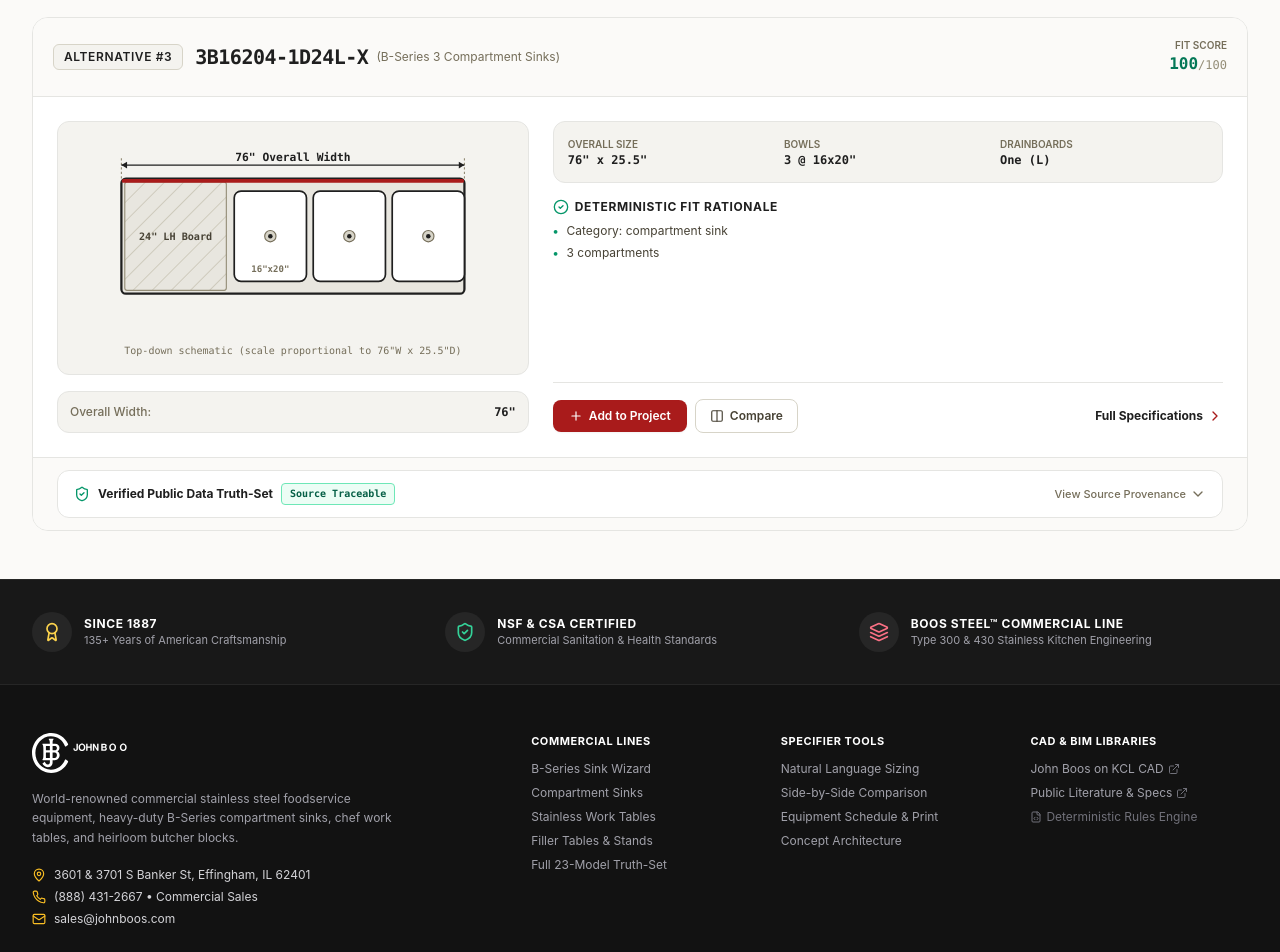
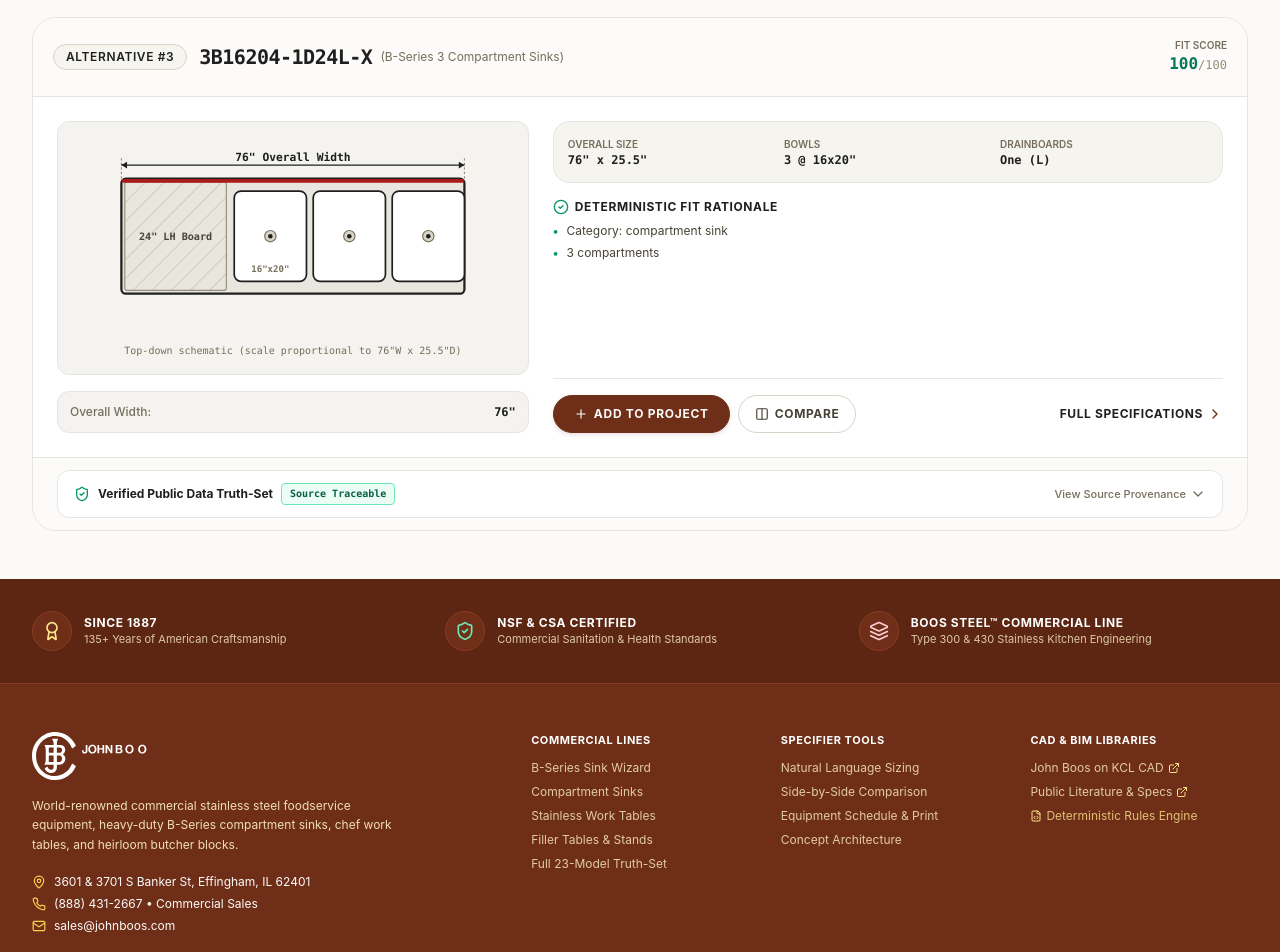
Before and after one commit to metamendmarketing/john-boos-antigravity-demo, a Next.js app: page /results in a window 1280 px wide. Shown: the part 1600-2552 px from the top of the page. Built offline with nearby package versions, Linux system fonts and the light colour scheme.

Commit message:
style: apply official johnboos.com CSS styling with oxblood palette, pill buttons, and Neue Haas typography

```diff
--- a/src/app/globals.css
+++ b/src/app/globals.css
@@ -3,18 +3,91 @@
 @tailwind utilities;
 
 :root {
-  --background: #fbfaf8;
+  --background: #fcfbf9;
   --foreground: #1f1f1f;
+  --boos-oxblood: #6f2e18;
+  --boos-oxblood-hover: #562210;
+  --boos-gold: #c5a880;
+  --boos-canvas: #fcfbf9;
+  --boos-surface: #f5f4ef;
+  --boos-border: #e5e5e2;
 }
 
 body {
   color: var(--foreground);
   background: var(--background);
-  font-family: -apple-system, BlinkMacSystemFont, 'Segoe UI', Roboto, Helvetica, Arial, sans-serif;
+  font-family: "Neue Haas Grotesk Text Pro", -apple-system, BlinkMacSystemFont, "Segoe UI", Roboto, Helvetica, Arial, sans-serif;
   min-height: 100vh;
+  -webkit-font-smoothing: antialiased;
+  -moz-osx-font-smoothing: grayscale;
 }
 
-/* Print styles for equipment schedule */
+/* Official John Boos Pill Button Rules from primaryButton.css */
+.boos-btn-primary {
+  display: inline-flex;
+  align-items: center;
+  justify-content: center;
+  font-family: "Neue Haas Grotesk Text Pro", -apple-system, BlinkMacSystemFont, sans-serif;
+  font-weight: 700;
+  text-transform: uppercase;
+  letter-spacing: 0.06em;
+  background-color: #6f2e18;
+  color: #fcfbf9;
+  border-radius: 9999px;
+  border: 1px solid #6f2e18;
+  transition: all 0.25s ease;
+  box-shadow: 0 2px 4px rgba(111, 46, 24, 0.15);
+}
+
+.boos-btn-primary:hover {
+  background-color: #562210;
+  border-color: #562210;
+  box-shadow: 0 4px 10px rgba(111, 46, 24, 0.25);
+  transform: translateY(-1px);
+}
+
+.boos-btn-secondary {
+  display: inline-flex;
+  align-items: center;
+  justify-content: center;
+  font-family: "Neue Haas Grotesk Text Pro", -apple-system, BlinkMacSystemFont, sans-serif;
+  font-weight: 700;
+  text-transform: uppercase;
+  letter-spacing: 0.06em;
+  background-color: #1f1f1f;
+  color: #fcfbf9;
+  border-radius: 9999px;
+  border: 1px solid #1f1f1f;
+  transition: all 0.25s ease;
+}
+
+.boos-btn-secondary:hover {
+  background-color: #121212;
+  border-color: #121212;
+  transform: translateY(-1px);
+}
+
+.boos-btn-outline {
+  display: inline-flex;
+  align-items: center;
+  justify-content: center;
+  font-family: "Neue Haas Grotesk Text Pro", -apple-system, BlinkMacSystemFont, sans-serif;
+  font-weight: 700;
+  text-transform: uppercase;
+  letter-spacing: 0.06em;
+  background-color: #ffffff;
+  color: #1f1f1f;
+  border-radius: 9999px;
+  border: 1px solid #d7d4c8;
+  transition: all 0.25s ease;
+}
+
+.boos-btn-outline:hover {
+  background-color: #f5f4ef;
+  border-color: #1f1f1f;
+}
+
+/* Print styles */
 @media print {
   body {
     background: #ffffff !important;
--- a/src/components/results/ProductMatchCard.tsx
+++ b/src/components/results/ProductMatchCard.tsx
@@ -48,7 +48,7 @@
   const getRankBadge = () => {
     if (explainability.matchRank === 1 && explainability.isExactMatch) {
       return (
-        <span className="px-3 py-1 rounded-md bg-emerald-50 text-emerald-800 border border-emerald-300 text-xs font-bold uppercase tracking-wider flex items-center space-x-1 shadow-2xs">
+        <span className="px-3 py-1 rounded-full bg-emerald-50 text-emerald-800 border border-emerald-300 text-xs font-bold uppercase tracking-wider flex items-center space-x-1 shadow-2xs">
           <Award className="w-3.5 h-3.5 text-emerald-700" />
           <span>Best Exact Fit</span>
         </span>
@@ -56,13 +56,13 @@
     }
     if (explainability.isExactMatch) {
       return (
-        <span className="px-2.5 py-1 rounded-md bg-[#f4f3ef] text-[#1f1f1f] border border-[#d7d4c8] text-xs font-semibold uppercase tracking-wider">
+        <span className="px-3 py-1 rounded-full bg-[#f5f4ef] text-[#1f1f1f] border border-[#d7d4c8] text-xs font-semibold uppercase tracking-wider">
           Alternative #{explainability.matchRank}
         </span>
       );
     }
     return (
-      <span className="px-2.5 py-1 rounded-md bg-amber-50 text-amber-900 border border-amber-300 text-xs font-semibold uppercase tracking-wider flex items-center space-x-1">
+      <span className="px-3 py-1 rounded-full bg-amber-50 text-amber-900 border border-amber-300 text-xs font-semibold uppercase tracking-wider flex items-center space-x-1">
         <AlertTriangle className="w-3.5 h-3.5 text-amber-700" />
         <span>Near Match #{explainability.matchRank}</span>
       </span>
@@ -71,14 +71,14 @@
 
   return (
     <div
-      className={`rounded-2xl border transition-all duration-200 overflow-hidden bg-white shadow-xs ${
+      className={`rounded-3xl border transition-all duration-200 overflow-hidden bg-white shadow-xs ${
         isBest
-          ? "border-2 border-[#a91b1b] ring-4 ring-[#a91b1b]/10 shadow-md"
+          ? "border-2 border-[#6f2e18] ring-4 ring-[#6f2e18]/10 shadow-md"
           : "border-[#e5e5e2] hover:border-[#b8b3a0]"
       }`}
     >
       {/* Top Header */}
-      <div className="p-4 sm:p-5 border-b border-[#e5e5e2] flex flex-col sm:flex-row sm:items-center justify-between gap-3 bg-[#fbfaf8]">
+      <div className="p-4 sm:p-5 border-b border-[#e5e5e2] flex flex-col sm:flex-row sm:items-center justify-between gap-3 bg-[#fcfbf9]">
         <div className="flex items-center space-x-3">
           {getRankBadge()}
           <div>
@@ -96,7 +96,7 @@
         {/* Score indicator */}
         <div className="flex items-center space-x-2 self-start sm:self-auto">
           <div className="text-right">
-            <span className="text-[10px] uppercase font-semibold text-[#756e5a] block -mb-0.5">
+            <span className="text-[10px] uppercase font-semibold text-[#756e5a] block -mb-0.5 font-sans">
               Fit Score
             </span>
             <span
@@ -131,7 +131,7 @@
         <div className="lg:col-span-7 flex flex-col justify-between space-y-5">
           <div className="space-y-4">
             {/* Quick Specs Grid */}
-            <div className="grid grid-cols-3 gap-2 p-3.5 rounded-xl bg-[#f4f3ef] border border-[#e5e5e2] text-xs">
+            <div className="grid grid-cols-3 gap-2 p-3.5 rounded-2xl bg-[#f5f4ef] border border-[#e5e5e2] text-xs">
               <div>
                 <span className="text-[#756e5a] block text-[10px] uppercase font-semibold">Overall Size</span>
                 <span className="font-mono text-[#1f1f1f] font-bold">
@@ -160,7 +160,7 @@
 
             {/* Why This Fits */}
             <div>
-              <h4 className="text-xs font-bold uppercase tracking-wider text-[#1f1f1f] mb-2 flex items-center space-x-1.5">
+              <h4 className="text-xs font-bold uppercase tracking-wider text-[#1f1f1f] mb-2 flex items-center space-x-1.5 font-sans">
                 <CheckCircle2 className="w-4 h-4 text-emerald-600" />
                 <span>Deterministic Fit Rationale</span>
               </h4>
@@ -176,7 +176,7 @@
 
             {/* Compromises / Hard failures */}
             {explainability.compromises.length > 0 && (
-              <div className="p-3.5 rounded-xl bg-amber-50 border border-amber-200 text-xs">
+              <div className="p-3.5 rounded-2xl bg-amber-50 border border-amber-200 text-xs">
                 <span className="font-semibold text-amber-900 flex items-center space-x-1 mb-1">
                   <AlertTriangle className="w-4 h-4 text-amber-700" />
                   <span>Compromises from Request:</span>
@@ -190,7 +190,7 @@
             )}
 
             {explainability.hardFailures.length > 0 && (
-              <div className="p-3.5 rounded-xl bg-red-50 border border-red-200 text-xs">
+              <div className="p-3.5 rounded-2xl bg-red-50 border border-red-200 text-xs">
                 <span className="font-semibold text-red-900 flex items-center space-x-1 mb-1">
                   <XCircle className="w-4 h-4 text-red-700" />
                   <span>Physical Space / Hard Conflict:</span>
@@ -209,10 +209,10 @@
             <div className="flex items-center space-x-2">
               <button
                 onClick={handleAddProject}
-                className={`px-4 py-2 rounded-lg text-xs font-semibold flex items-center space-x-1.5 transition-all shadow-xs ${
+                className={`px-5 py-2.5 rounded-full text-xs font-bold uppercase tracking-wider flex items-center space-x-1.5 transition-all shadow-xs ${
                   inProject
-                    ? "bg-[#f4f3ef] text-emerald-800 border border-emerald-300"
-                    : "bg-[#a91b1b] hover:bg-[#8b1515] text-white shadow-sm"
+                    ? "bg-[#f5f4ef] text-emerald-800 border border-emerald-300"
+                    : "boos-btn-primary"
                 }`}
               >
                 {inProject ? <Check className="w-3.5 h-3.5" /> : <Plus className="w-3.5 h-3.5" />}
@@ -221,10 +221,10 @@
 
               <button
                 onClick={() => toggleCompare(product.model)}
-                className={`px-3.5 py-2 rounded-lg text-xs font-semibold border transition-colors flex items-center space-x-1.5 ${
+                className={`px-4 py-2.5 rounded-full text-xs font-bold uppercase tracking-wider border transition-colors flex items-center space-x-1.5 ${
                   comparing
                     ? "bg-[#1f1f1f] text-white border-[#1f1f1f]"
-                    : "bg-white hover:bg-[#f4f3ef] text-[#474235] border-[#d7d4c8]"
+                    : "bg-white hover:bg-[#f5f4ef] text-[#474235] border-[#d7d4c8]"
                 }`}
               >
                 <Columns2 className="w-3.5 h-3.5" />
@@ -234,17 +234,17 @@
 
             <Link
               href={`/products/${encodeURIComponent(product.model)}`}
-              className="inline-flex items-center space-x-1 text-xs font-bold text-[#1f1f1f] hover:text-[#a91b1b] transition-colors"
+              className="inline-flex items-center space-x-1 text-xs font-bold uppercase tracking-wider text-[#1f1f1f] hover:text-[#6f2e18] transition-colors font-sans"
             >
               <span>Full Specifications</span>
-              <ChevronRight className="w-4 h-4 text-[#a91b1b]" />
+              <ChevronRight className="w-4 h-4 text-[#6f2e18]" />
             </Link>
           </div>
         </div>
       </div>
 
       {/* Expandable Source Evidence Bar */}
-      <div className="border-t border-[#e5e5e2] bg-[#fbfaf8] px-6 py-3">
+      <div className="border-t border-[#e5e5e2] bg-[#fcfbf9] px-6 py-3">
         <SourceEvidenceDrawer product={product} />
       </div>
     </div>
--- a/src/components/shell/Footer.tsx
+++ b/src/components/shell/Footer.tsx
@@ -13,47 +13,47 @@
 
 export const Footer: React.FC = () => {
   return (
-    <footer className="bg-[#121212] border-t border-[#262626] text-zinc-400 text-xs">
+    <footer className="bg-[#6f2e18] text-[#fcfbf9] text-xs">
       {/* Top Value Banner */}
-      <div className="border-b border-[#262626] py-8 px-4 sm:px-6 lg:px-8 bg-[#181818]">
+      <div className="border-b border-[#8a3c22] py-8 px-4 sm:px-6 lg:px-8 bg-[#5d2613]">
         <div className="max-w-7xl mx-auto grid grid-cols-1 md:grid-cols-3 gap-6 text-center md:text-left">
           <div className="flex items-center justify-center md:justify-start space-x-3">
-            <div className="w-10 h-10 rounded-full bg-[#262626] flex items-center justify-center text-amber-300">
+            <div className="w-10 h-10 rounded-full bg-[#6f2e18] border border-[#8a3c22] flex items-center justify-center text-amber-200">
               <Award className="w-5 h-5" />
             </div>
             <div>
-              <span className="font-bold text-white uppercase tracking-wider text-xs block">
+              <span className="font-bold text-white uppercase tracking-wider text-xs block font-sans">
                 Since 1887
               </span>
-              <span className="text-[11px] text-zinc-400">
+              <span className="text-[11px] text-amber-100/80">
                 135+ Years of American Craftsmanship
               </span>
             </div>
           </div>
 
           <div className="flex items-center justify-center md:justify-start space-x-3">
-            <div className="w-10 h-10 rounded-full bg-[#262626] flex items-center justify-center text-emerald-400">
+            <div className="w-10 h-10 rounded-full bg-[#6f2e18] border border-[#8a3c22] flex items-center justify-center text-emerald-300">
               <ShieldCheck className="w-5 h-5" />
             </div>
             <div>
-              <span className="font-bold text-white uppercase tracking-wider text-xs block">
+              <span className="font-bold text-white uppercase tracking-wider text-xs block font-sans">
                 NSF &amp; CSA Certified
               </span>
-              <span className="text-[11px] text-zinc-400">
+              <span className="text-[11px] text-amber-100/80">
                 Commercial Sanitation &amp; Health Standards
               </span>
             </div>
           </div>
 
           <div className="flex items-center justify-center md:justify-start space-x-3">
-            <div className="w-10 h-10 rounded-full bg-[#262626] flex items-center justify-center text-rose-400">
+            <div className="w-10 h-10 rounded-full bg-[#6f2e18] border border-[#8a3c22] flex items-center justify-center text-rose-200">
               <Layers className="w-5 h-5" />
             </div>
             <div>
-              <span className="font-bold text-white uppercase tracking-wider text-xs block">
+              <span className="font-bold text-white uppercase tracking-wider text-xs block font-sans">
                 Boos Steel™ Commercial Line
               </span>
-              <span className="text-[11px] text-zinc-400">
+              <span className="text-[11px] text-amber-100/80">
                 Type 300 &amp; 430 Stainless Kitchen Engineering
               </span>
             </div>
@@ -69,25 +69,25 @@
             <img
               src="/john_boos_logo.svg"
               alt="John Boos & Co."
-              className="h-10 w-auto object-contain brightness-0 invert"
+              className="h-12 w-auto object-contain brightness-0 invert"
             />
           </div>
 
-          <p className="text-zinc-400 text-xs leading-relaxed max-w-sm">
+          <p className="text-amber-100/90 text-xs leading-relaxed max-w-sm">
             World-renowned commercial stainless steel foodservice equipment, heavy-duty B-Series compartment sinks, chef work tables, and heirloom butcher blocks.
           </p>
 
-          <div className="space-y-1.5 text-zinc-300 text-xs pt-1">
+          <div className="space-y-1.5 text-[#fcfbf9] text-xs pt-1">
             <p className="flex items-center">
-              <MapPin className="w-3.5 h-3.5 mr-2 text-amber-400 flex-shrink-0" />
+              <MapPin className="w-3.5 h-3.5 mr-2 text-amber-300 flex-shrink-0" />
               3601 &amp; 3701 S Banker St, Effingham, IL 62401
             </p>
             <p className="flex items-center">
-              <Phone className="w-3.5 h-3.5 mr-2 text-amber-400 flex-shrink-0" />
+              <Phone className="w-3.5 h-3.5 mr-2 text-amber-300 flex-shrink-0" />
               (888) 431-2667 &bull; Commercial Sales
             </p>
             <p className="flex items-center">
-              <Mail className="w-3.5 h-3.5 mr-2 text-amber-400 flex-shrink-0" />
+              <Mail className="w-3.5 h-3.5 mr-2 text-amber-300 flex-shrink-0" />
               sales@johnboos.com
             </p>
           </div>
@@ -95,10 +95,10 @@
 
         {/* Commercial Navigation */}
         <div>
-          <h4 className="font-bold text-white uppercase tracking-wider text-[11px] mb-3">
+          <h4 className="font-bold text-white uppercase tracking-wider text-[11px] mb-3 font-sans">
             Commercial Lines
           </h4>
-          <ul className="space-y-2 text-zinc-400">
+          <ul className="space-y-2 text-amber-100/80">
             <li>
               <Link href="/configure" className="hover:text-white transition-colors">
                 B-Series Sink Wizard
@@ -129,10 +129,10 @@
 
         {/* Specifier Tools */}
         <div>
-          <h4 className="font-bold text-white uppercase tracking-wider text-[11px] mb-3">
+          <h4 className="font-bold text-white uppercase tracking-wider text-[11px] mb-3 font-sans">
             Specifier Tools
           </h4>
-          <ul className="space-y-2 text-zinc-400">
+          <ul className="space-y-2 text-amber-100/80">
             <li>
               <Link href="/" className="hover:text-white transition-colors">
                 Natural Language Sizing
@@ -158,10 +158,10 @@
 
         {/* Technical & KCL Resources */}
         <div>
-          <h4 className="font-bold text-white uppercase tracking-wider text-[11px] mb-3">
+          <h4 className="font-bold text-white uppercase tracking-wider text-[11px] mb-3 font-sans">
             CAD &amp; BIM Libraries
           </h4>
-          <ul className="space-y-2 text-zinc-400">
+          <ul className="space-y-2 text-amber-100/80">
             <li>
               <a
                 href="https://johnboos.kclcad.com/app/I108920834#models"
@@ -170,7 +170,7 @@
                 className="hover:text-white inline-flex items-center space-x-1"
               >
                 <span>John Boos on KCL CAD</span>
-                <ExternalLink className="w-3 h-3 text-zinc-500" />
+                <ExternalLink className="w-3 h-3 text-amber-200" />
               </a>
             </li>
             <li>
@@ -181,12 +181,12 @@
                 className="hover:text-white inline-flex items-center space-x-1"
               >
                 <span>Public Literature &amp; Specs</span>
-                <ExternalLink className="w-3 h-3 text-zinc-500" />
+                <ExternalLink className="w-3 h-3 text-amber-200" />
               </a>
             </li>
             <li>
-              <span className="text-zinc-500 flex items-center space-x-1">
-                <FileCode className="w-3 h-3 text-zinc-500" />
+              <span className="text-amber-200/80 flex items-center space-x-1">
+                <FileCode className="w-3 h-3 text-amber-200" />
                 <span>Deterministic Rules Engine</span>
               </span>
             </li>
@@ -195,7 +195,7 @@
       </div>
 
       {/* Concept Disclaimer Bar */}
-      <div className="border-t border-[#262626] bg-[#0a0a0a] py-6 px-4 sm:px-6 lg:px-8 text-zinc-500 text-[11px]">
+      <div className="border-t border-[#8a3c22] bg-[#4f1e0d] py-6 px-4 sm:px-6 lg:px-8 text-amber-100/60 text-[11px]">
         <div className="max-w-7xl mx-auto flex flex-col md:flex-row items-center justify-between gap-3">
           <p>
             &copy; 2026 Metamend. Private concept demonstration prepared for John Boos &amp; Co. stakeholders.
--- a/tailwind.config.ts
+++ b/tailwind.config.ts
@@ -10,28 +10,30 @@
     extend: {
       colors: {
         boos: {
-          50: '#fbfaf8',
-          100: '#f4f3ef',
-          200: '#e8e6df',
-          300: '#d7d4c8',
-          400: '#b8b3a0',
-          500: '#948d77',
-          600: '#756e5a',
-          700: '#5c5645',
-          800: '#474235',
-          900: '#1f1f1f',
-          950: '#121212',
-          red: '#a91b1b',
-          redHover: '#8b1515',
-          redDark: '#6d1010',
-          gold: '#c5a880',
-          dark: '#1f1f1f',
-          slate: '#343a40',
-        }
+          canvas: "#fcfbf9",
+          surface: "#f5f4ef",
+          border: "#e5e5e2",
+          dark: "#1f1f1f",
+          charcoal: "#121212",
+          oxblood: "#6f2e18",
+          oxbloodHover: "#562210",
+          oxbloodLight: "#fbf2ee",
+          gold: "#c5a880",
+          muted: "#756e5a",
+        },
       },
       fontFamily: {
-        sans: ['var(--font-sans)', 'system-ui', '-apple-system', 'BlinkMacSystemFont', 'Segoe UI', 'Roboto', 'sans-serif'],
-        serif: ['Georgia', 'Cambria', 'Times New Roman', 'serif'],
+        sans: [
+          '"Neue Haas Grotesk Text Pro"',
+          "-apple-system",
+          "BlinkMacSystemFont",
+          '"Segoe UI"',
+          "Roboto",
+          "Helvetica",
+          "Arial",
+          "sans-serif",
+        ],
+        serif: ['Georgia', 'Cambria', '"Times New Roman"', 'serif'],
         mono: ['ui-monospace', 'SFMono-Regular', 'Menlo', 'Monaco', 'Consolas', 'monospace'],
       },
     },
```
Also changed, not shown: src/app/page.tsx (+65 -69 lines), src/components/shell/Header.tsx (+19 -21 lines).
